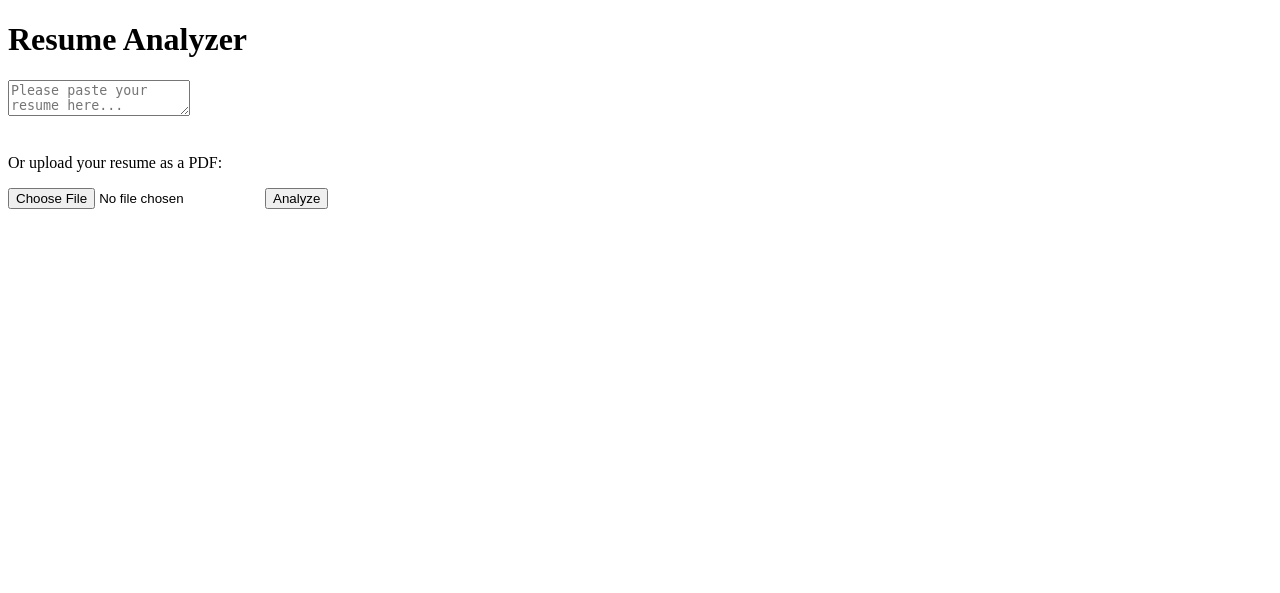
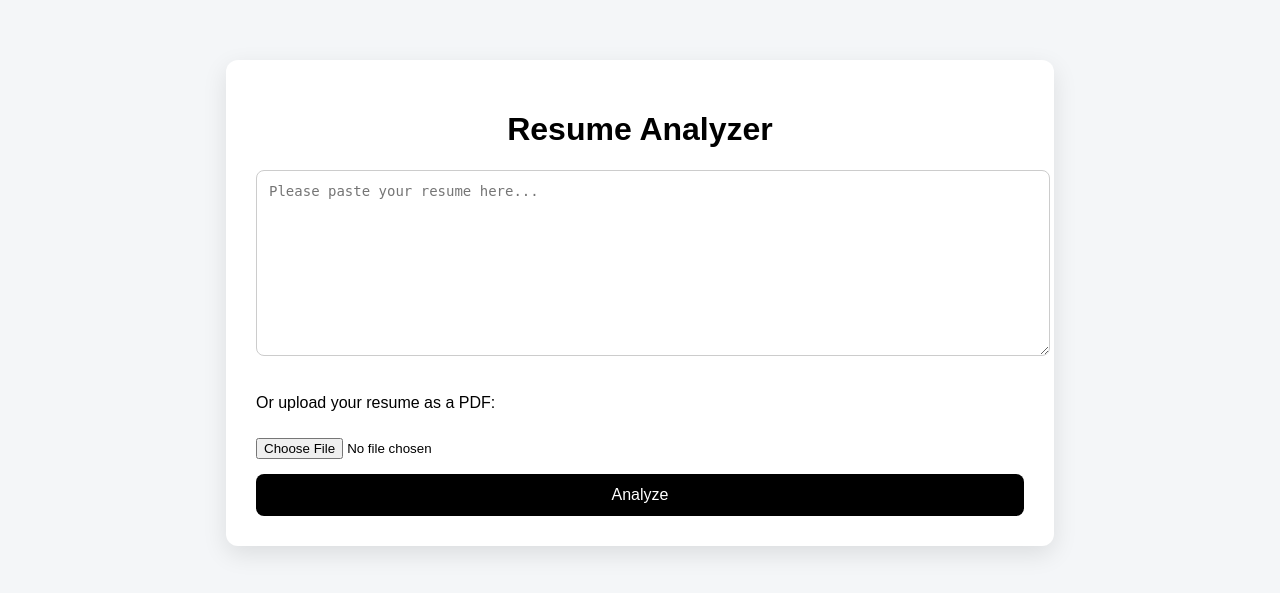
Before and after one commit to filcambitsis/resume-analyzer, a Flask app: page / in a window 1280 px wide. Shown: the top 593 px of the page. Run offline with Flask 3, Linux system fonts and the light colour scheme.

Commit message:
Demo 1.0

```diff
--- a/app.py
+++ b/app.py
@@ -19,12 +19,9 @@ def home():
 
     if request.method == "POST":
         text = ""
-
         if request.form.get("resume_text"):
             text += request.form.get("resume_text")
-
         file = request.files.get("resume_file")
-
         if file and file.filename.endswith(".pdf"):
             try:
                 reader = PyPDF2.PdfReader(file)
--- a/static/style.css
+++ b/static/style.css
@@ -0,0 +1,55 @@
+body {
+    font-family: Arial;
+    background: #f4f6f8;
+    margin: 0;
+}
+
+.box {
+    width: 60%;
+    margin: 60px auto;
+    background: white;
+    padding: 30px;
+    border-radius: 12px;
+    box-shadow: 0 8px 25px rgba(0,0,0,0.1);
+}
+
+h1 {
+    text-align: center;
+}
+
+textarea {
+    width: 100%;
+    height: 160px;
+    padding: 12px;
+    border-radius: 8px;
+    border: 1px solid #ccc;
+    font-size: 14px;
+}
+
+input[type="file"] {
+    margin-top: 10px;
+}
+
+button {
+    margin-top: 15px;
+    width: 100%;
+    padding: 12px;
+    background: #000000;
+    color: white;
+    border: none;
+    border-radius: 8px;
+    font-size: 16px;
+    cursor: pointer;
+}
+
+button:hover {
+    background: #000000;
+}
+
+.results {
+    margin-top: 25px;
+}
+
+ul {
+    padding-left: 20px;
+}
--- a/templates/index.html
+++ b/templates/index.html
@@ -30,14 +30,14 @@
         <h3>Technical Skills</h3>
         <ul>
             {% for skill in result.tech_skills %}
-                <li>{{ skill }}</li>
+                <li>{{ skill.capitalize() }}</li>
             {% endfor %}
         </ul>
 
         <h3>Professional Skills</h3>
         <ul>
             {% for skill in result.professional_skills %}
-                <li>{{ skill }}</li>
+                <li>{{ skill.capitalize() }}</li>
             {% endfor %}
         </ul>
     </div>
```
